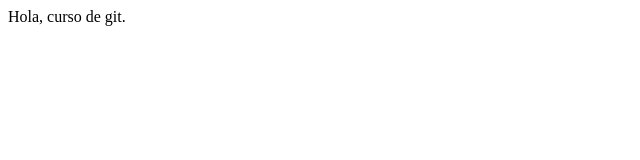
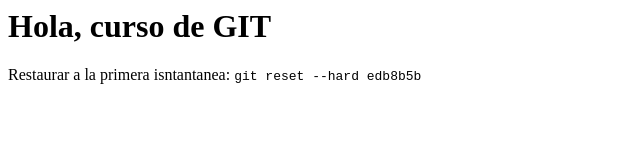
Before and after one commit to davinchi7/git-examples, a plain HTML site: page index.html in a window 1280 px wide. Shown: the whole page, without its empty margins (0-640 px from the left). Drawn offline with Linux system fonts and the light colour scheme.

```diff
--- a/index.html
+++ b/index.html
@@ -5,7 +5,12 @@
 </head>
 
 <body>
-    Hola, curso de git.
+    <h1>Hola, curso de GIT</h1>
+
+    <p>
+        Restaurar a la primera isntantanea:
+        <code>git reset --hard edb8b5b</code>
+    </p>
 </body>
 
 </html>
```
Also changed, not shown: css/estilos.css (added), js/init.png (added), js/javascript.js (added).
